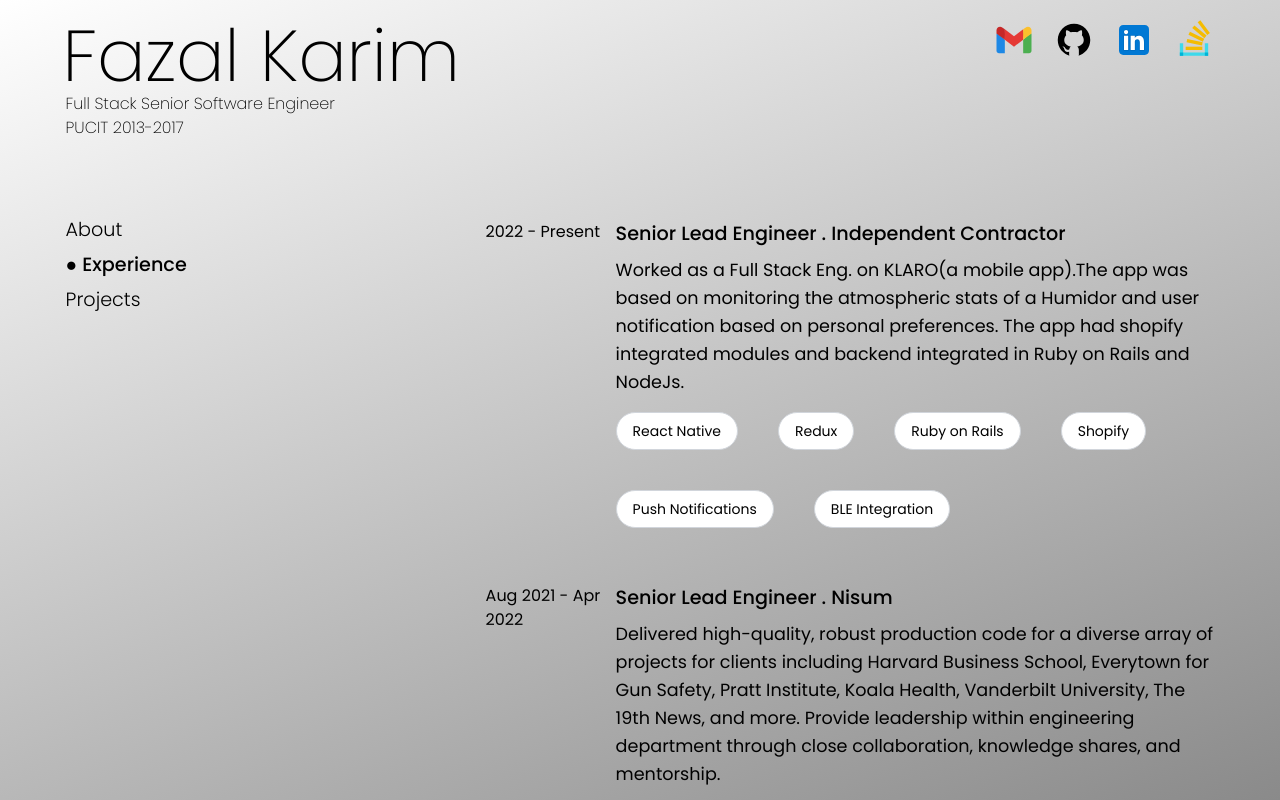
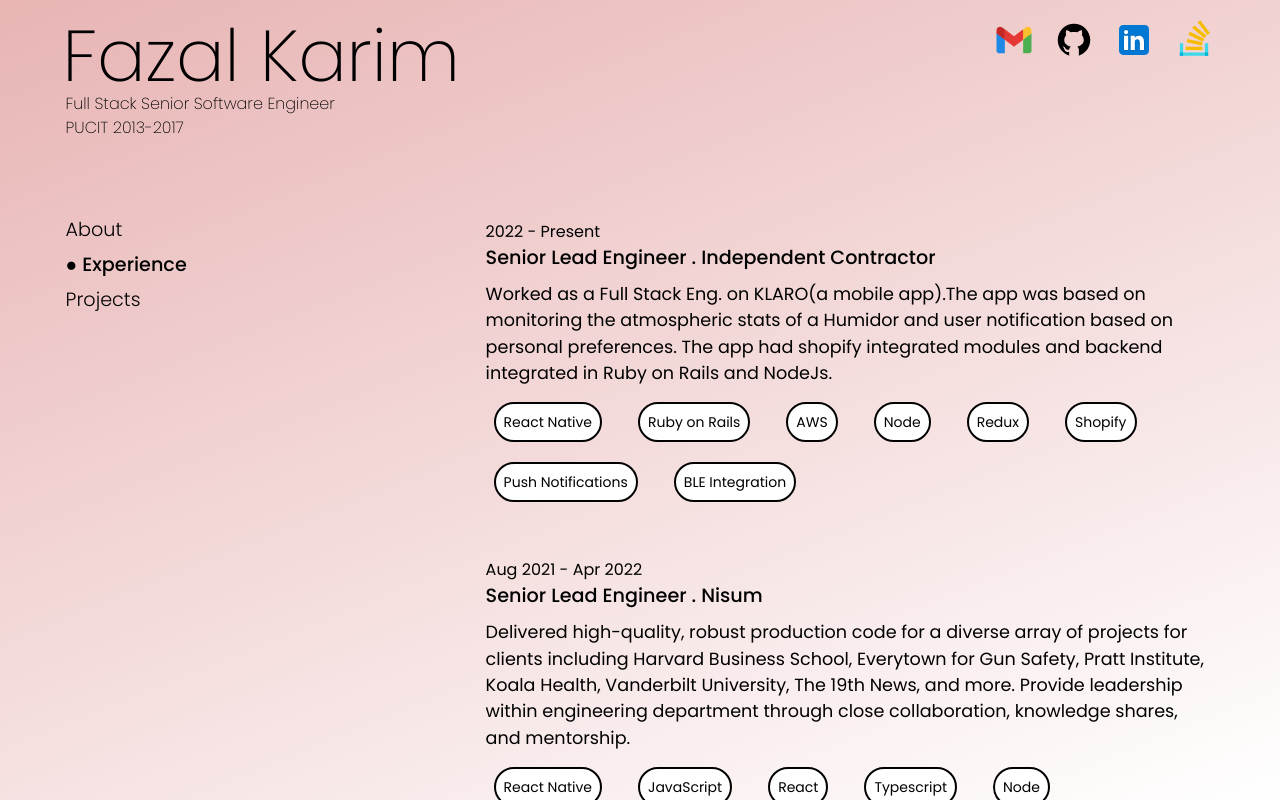
Before and after one commit to haider-94/fazalportfolio, a Next.js app: page / in a window 1280 px wide. Both pictures are taken after a click on the item "Experience". Shown: the top 800 px of the page. Built offline with nearby package versions, Linux system fonts and the light colour scheme.

Commit message:
multiple changes

```diff
--- a/components/container/portfolio.js
+++ b/components/container/portfolio.js
@@ -3,7 +3,7 @@
 
 const Portfolio = () => {
   return (
-    <div className="px-10 py-5 text-lg">
+    <div className="px-10 py-5">
       <Header />
       <UserDetails />
     </div>
--- a/components/header/header.js
+++ b/components/header/header.js
@@ -11,7 +11,7 @@
     title: "Full Stack Senior Software Engineer",
   };
   return (
-    <nav className="">
+    <nav>
       <ul className="flex justify-between">
         <div className="font-extralight">
           <h1 className="text-7xl ml-[-0.20rem]">{user.name}</h1>
--- a/components/user/descriptions.js
+++ b/components/user/descriptions.js
@@ -3,9 +3,9 @@
 
 const PersonalInfo = ({ data, about, experience, projects }) => {
   return (
-    <div className={`${experience || projects ? "h-1/2 overflow-y-scroll" : ""}`}>
+    <div>
       {about && (
-        <>
+        <div style={{ height: "74vh" }}>
           <p>A Software Engineering Grad.</p>
           <p>I am a Coder by choice and Problem Solver by profession.</p>
           <p>
@@ -21,20 +21,30 @@
             :)
           </p>
           <p>Misc Tools: Git, Gitlab, Bitbucket, Jira, Notion, Asana</p>
-        </>
+        </div>
       )}
-      {experience &&
-        data.experience.map((exp) => (
-          <div key={exp.id} className="grid grid-cols-[130px,1fr] items-start">
+      {experience && (
+        <ul style={{ maxHeight: "74vh", "overflow-y": "scroll" }}>
+          {data.experience.map((exp) => (
+            <div key={exp.id} className="grid items-start">
+              <li>
                 <Experience experience={exp} />
+              </li>
             </div>
           ))}
-      {projects &&
-        data.projects.map((pro) => (
-          <div key={pro.id} className="grid grid-cols-[1fr] ml-[120px] items-start">
+        </ul>
+      )}
+      {projects && (
+        <ul style={{ maxHeight: "74vh", "overflow-y": "scroll" }}>
+          {data.projects.map((pro) => (
+            <div key={pro.id} className="grid items-start">
+              <li>
                 <Projects projects={pro} />
+              </li>
             </div>
           ))}
+        </ul>
+      )}
     </div>
   );
 };
--- a/components/user/experiencedata/experience.js
+++ b/components/user/experiencedata/experience.js
@@ -1,5 +1,4 @@
 const Experience = ({ experience }) => {
-
   return (
     <>
       <span className="text-base ">{experience.duration}</span>
@@ -8,9 +7,16 @@
           {experience.role} . {experience.company}
         </h2>
         <p className="mb-4 text-[1.1rem]">{experience.jd}</p>
-        <ul className="flex flex-wrap gap-10 text-sm">
+        <ul className="flex flex-wrap gap-5 text-sm">
           {experience.stacks.length > 0 &&
-            experience.stacks.map((stack, i) => <li className='bg-white lg:px-4 lg:py-2 border border-gray-300 rounded-full cursor-pointer hover:scale-110 transition-all ease-in-out'>{stack}</li>)}
+            experience.stacks.map((stack, i) => (
+              <li
+                className="bg-white lg:px-2 lg:py-2 border rounded-full cursor-pointer hover:scale-110 transition-all ease-in-out mx-2"
+                style={{ borderWidth: 2, borderColor: "black" }}
+              >
+                {stack}
+              </li>
+            ))}
         </ul>
       </div>
     </>
--- a/components/user/user-details.js
+++ b/components/user/user-details.js
@@ -8,7 +8,7 @@
   const [experience, setExperience] = useState(false);
   const [projects, setProjects] = useState(false);
   return (
-    <main className="grid grid-cols-[420px,1fr] pt-20 relative">
+    <main className="grid grid-cols-[420px,1fr] pt-20">
       <PersonalNavbar
         about={about}
         experience={experience}
--- a/components/user/usernavbar/user-navbar.js
+++ b/components/user/usernavbar/user-navbar.js
@@ -15,7 +15,7 @@
     }
   };
   return (
-    <>
+    <div style={{ maxHeight: "100vh" }}>
       <ul className={`flex flex-col gap-4 text-[1.2rem] leading-none font-light`}>
         <li onClick={() => handleUserNavbar("about")} className={`${about ? "font-medium pointer-events-none" : "font-light"}`}>
           <span className="cursor-pointer">{about ? "● About" : "About"}</span>
@@ -29,7 +29,7 @@
           <span className="cursor-pointer">{projects ? "● Projects" : "Projects"}</span>
         </li>
       </ul>
-    </>
+    </div>
   );
 };
 
--- a/src/constants/user.js
+++ b/src/constants/user.js
@@ -10,7 +10,7 @@
       role: "Senior Lead Engineer",
       company: "Independent Contractor",
       jd: "Worked as a Full Stack Eng. on KLARO(a mobile app).The app was based on monitoring the atmospheric stats of a Humidor and user notification based on personal preferences. The app had shopify integrated modules and backend integrated in Ruby on Rails and NodeJs.",
-      stacks: ["React Native", " Redux", "Ruby on Rails", "Shopify", "Push Notifications", "BLE Integration"],
+      stacks: ["React Native", "Ruby on Rails", "AWS", "Node", "Redux", "Shopify", "Push Notifications", "BLE Integration"],
     },
     {
       id: 2,
@@ -18,7 +18,7 @@
       role: "Senior Lead Engineer",
       company: "Nisum",
       jd: "Delivered high-quality, robust production code for a diverse array of projects for clients including Harvard Business School, Everytown for Gun Safety, Pratt Institute, Koala Health, Vanderbilt University, The 19th News, and more. Provide leadership within engineering department through close collaboration, knowledge shares, and mentorship.",
-      stacks: ["JavaScript", "React", "React Native", "Typescript", "Node"],
+      stacks: ["React Native", "JavaScript", "React", "Typescript", "Node"],
     },
     {
       id: 3,
--- a/styles/globals.css
+++ b/styles/globals.css
@@ -3,20 +3,19 @@
 @tailwind utilities;
 
 :root {
-  /* --foreground-rgb: 0, 0, 0;
+  --foreground-rgb: 0, 0, 0;
   --background-start-rgb: rgb(255, 255, 255);
-  --background-end-rgb: linear-gradient(158deg, rgba(255, 255, 255, 1) 0%, rgba(138, 138, 138, 1) 100%); */
-  /* background: black; */
+  --background-end-rgb: linear-gradient(158deg, rgba(255, 255, 255, 1) 0%, rgba(138, 138, 138, 1) 100%);
 }
 
 body {
   color: rgb(var(--foreground-rgb));
   background: rgb(255, 255, 255);
-  background: linear-gradient(158deg, rgba(255, 255, 255, 1) 0%, rgba(138, 138, 138, 1) 100%);
+  background: linear-gradient(158deg, rgb(232, 180, 180) 0%, rgb(255, 255, 255) 100%);
   width: 96vw;
-  max-height: 100vh;
   margin-left: 2vw;
   border-radius: 5px;
+  height: 100vh;
 }
 
 ::-webkit-scrollbar {
```
Lines whose indentation alone changed are shown as unchanged.
